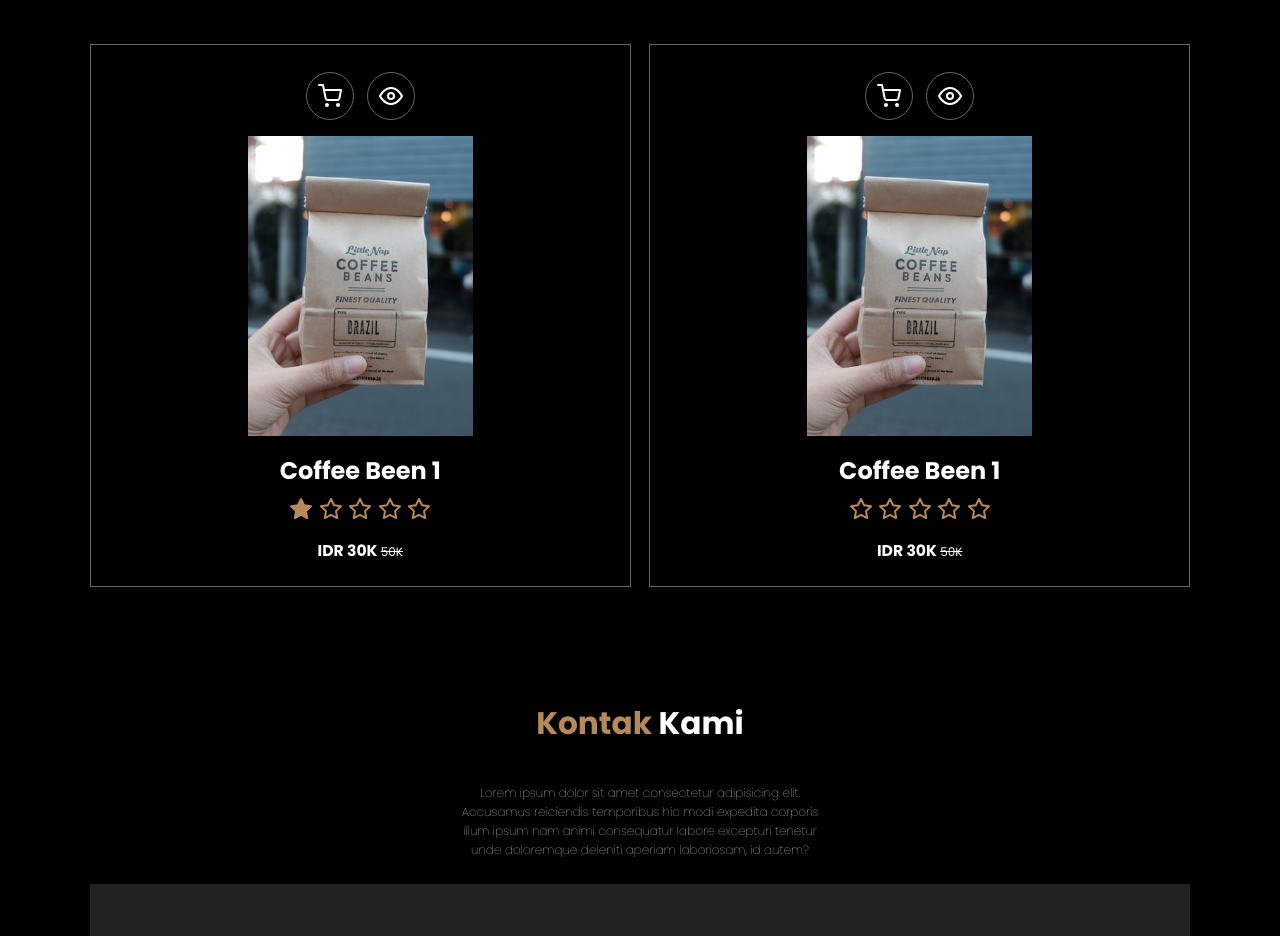
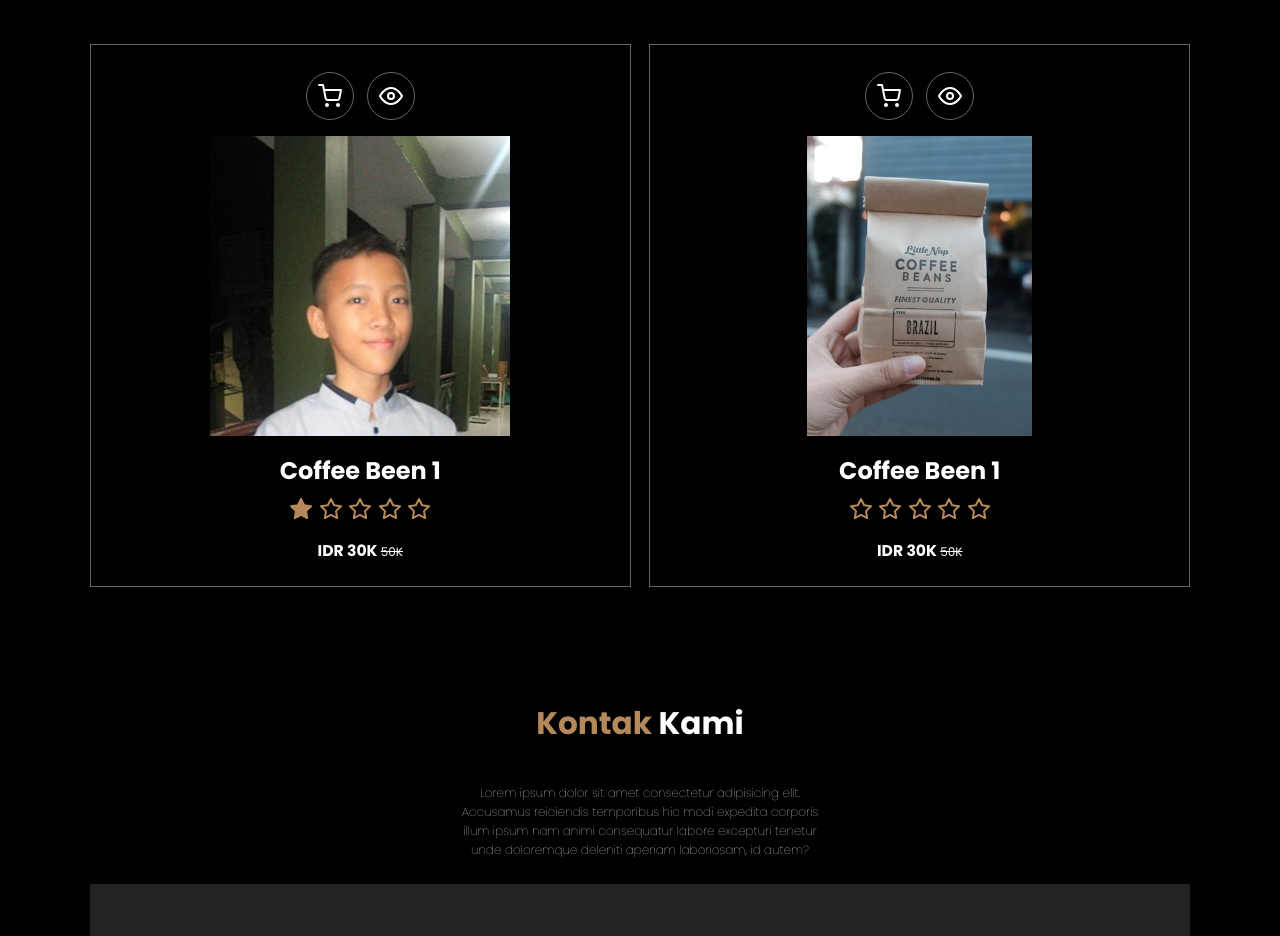
Before and after one commit to Think-Ness/Mahadasa-Show, a plain HTML site: page index.html in a window 1280 px wide. Shown: the part 2720-3656 px from the top of the page. Drawn offline with nearby package versions, Linux system fonts and the light colour scheme; grey boxes are pictures that could not be loaded.

Commit message:
Update index.html

```diff
--- a/index.html
+++ b/index.html
@@ -138,7 +138,7 @@
           </div>
 
           <div class="product-img">
-            <img src="img/product/1.jpg" alt="product 1" />
+            <img src="img/menu/3.jpg" alt="product 1" />
           </div>
 
           <div class="product-content">
```
